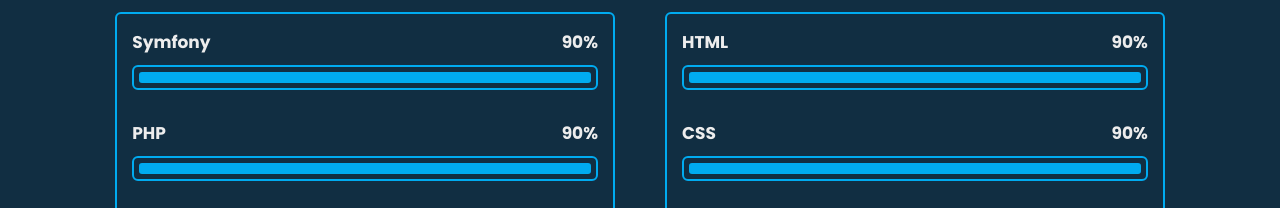
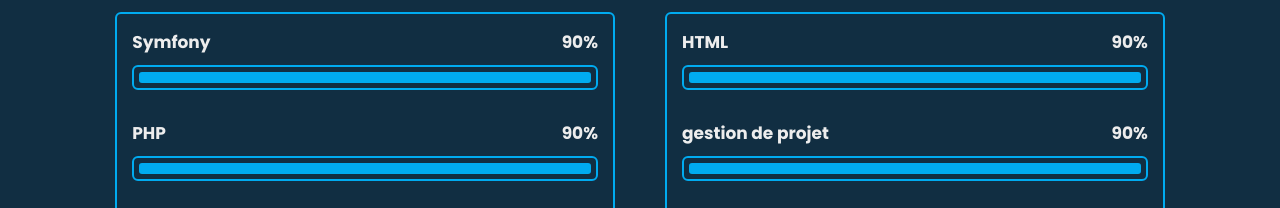
Before and after one commit to Tchantcho-tchoutto-isaac/Portfolio, a plain HTML site: page index.html in a window 1280 px wide. Shown: the part 2771-2979 px from the top of the page. Drawn offline with nearby package versions, Linux system fonts and the light colour scheme.

Commit message:
améliorations  des Competences

```diff
--- a/index.html
+++ b/index.html
@@ -234,7 +234,7 @@
               </div>
 
               <div class="progress">
-                <h3>CSS <span>90%</span></h3>
+                <h3>gestion de projet  <span>90%</span></h3>
                 <div class="bar"><span></span></div>
               </div>
               <div class="progress">
```
